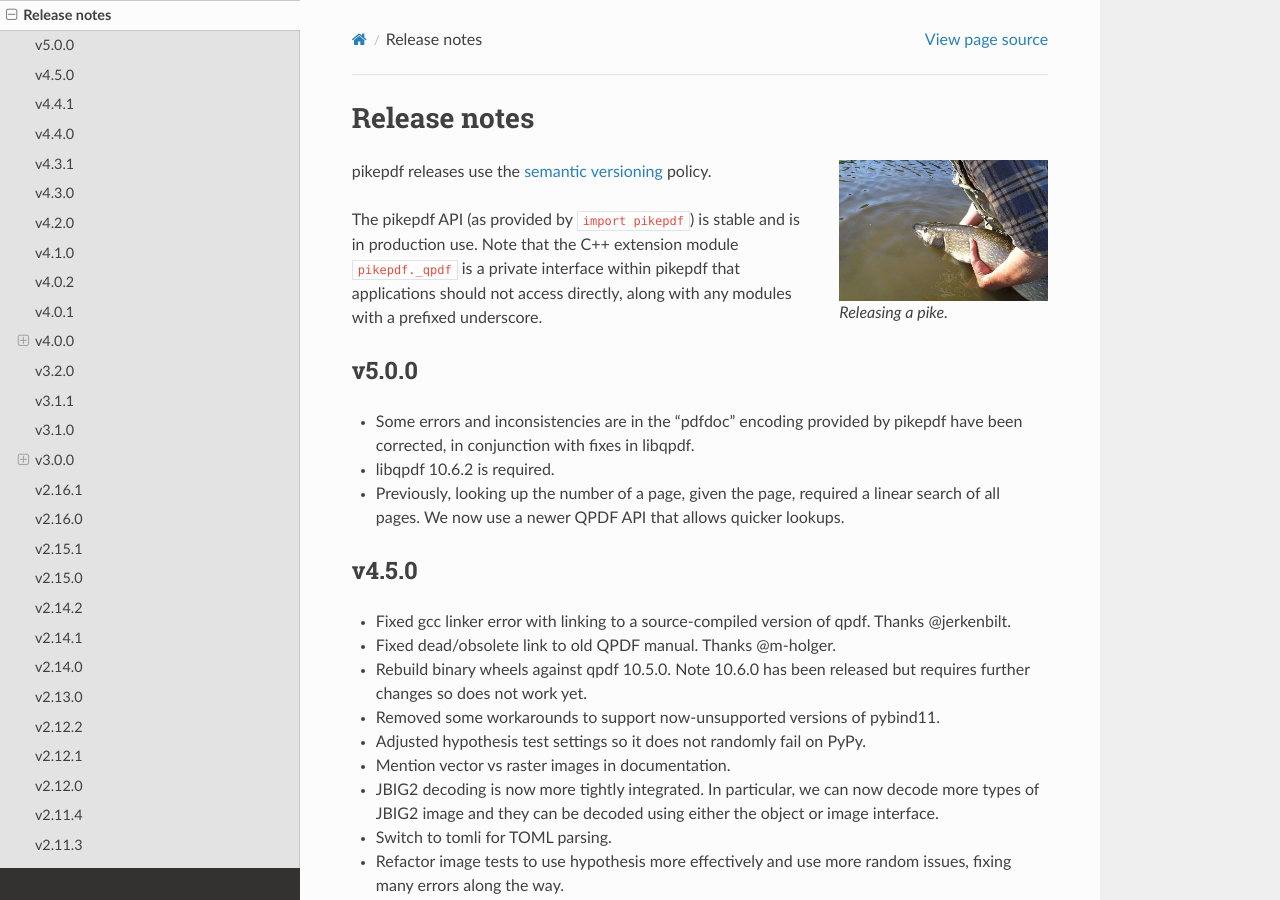
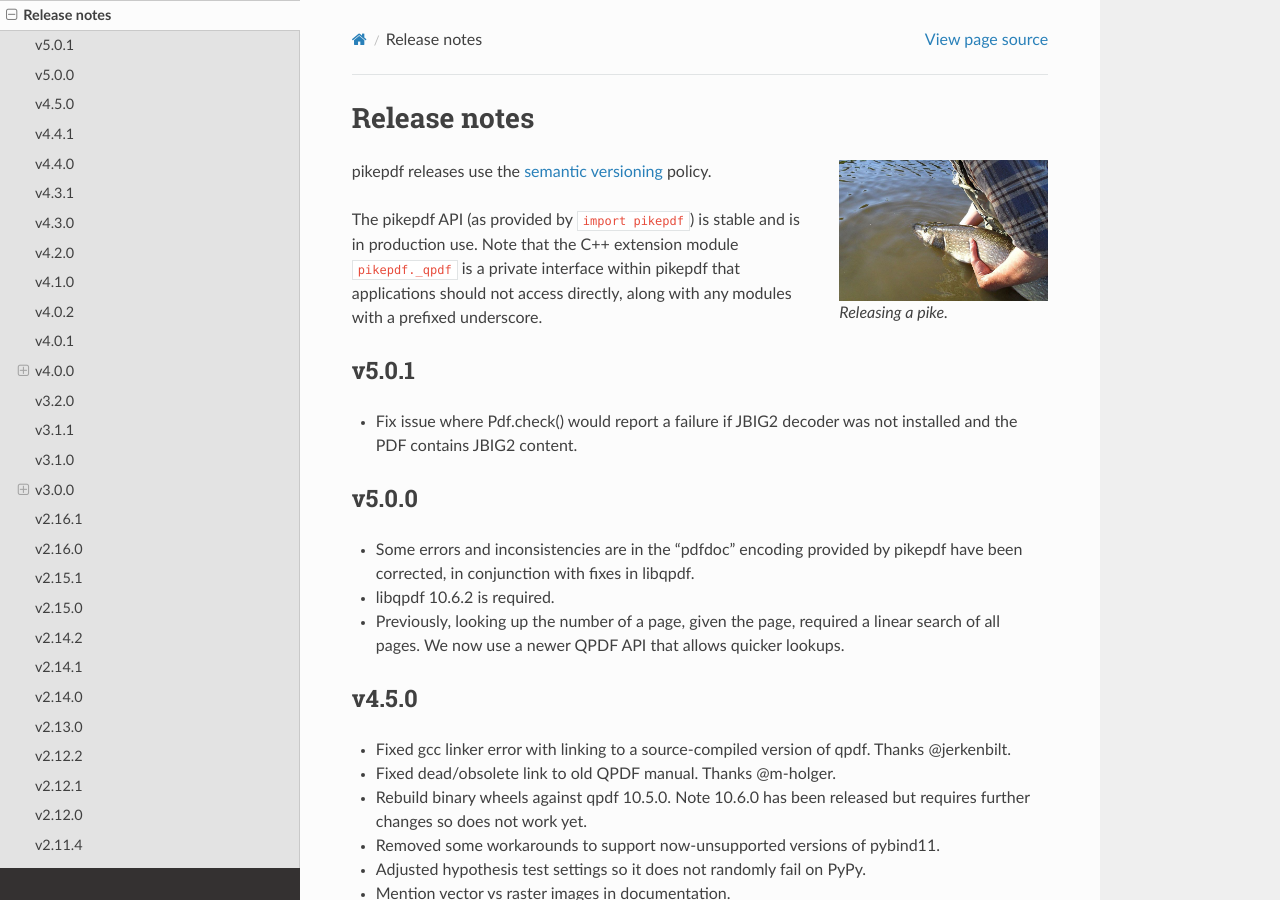
Before and after one commit to pikepdf/pikepdf, a Sphinx documentation site: the page built from docs/release_notes.rst, in a window 1280 px wide and 900 px high. Built offline with Sphinx 7.4.7 and the Read the Docs theme 2.0.0, drawn with Linux system fonts in a browser that asks for light colours; the version number could not be read and is left out.

Commit message:
v5.0.1 release notes

```diff
--- a/docs/release_notes.rst
+++ b/docs/release_notes.rst
@@ -17,6 +17,12 @@ The pikepdf API (as provided by ``import pikepdf``) is stable and
 is in production use. Note that the C++ extension module
 ``pikepdf._qpdf`` is a private interface within pikepdf that applications
 should not access directly, along with any modules with a prefixed underscore.
+
+v5.0.1
+======
+
+-  Fix issue where Pdf.check() would report a failure if JBIG2 decoder was not
+   installed and the PDF contains JBIG2 content.
 
 v5.0.0
 ======
```
